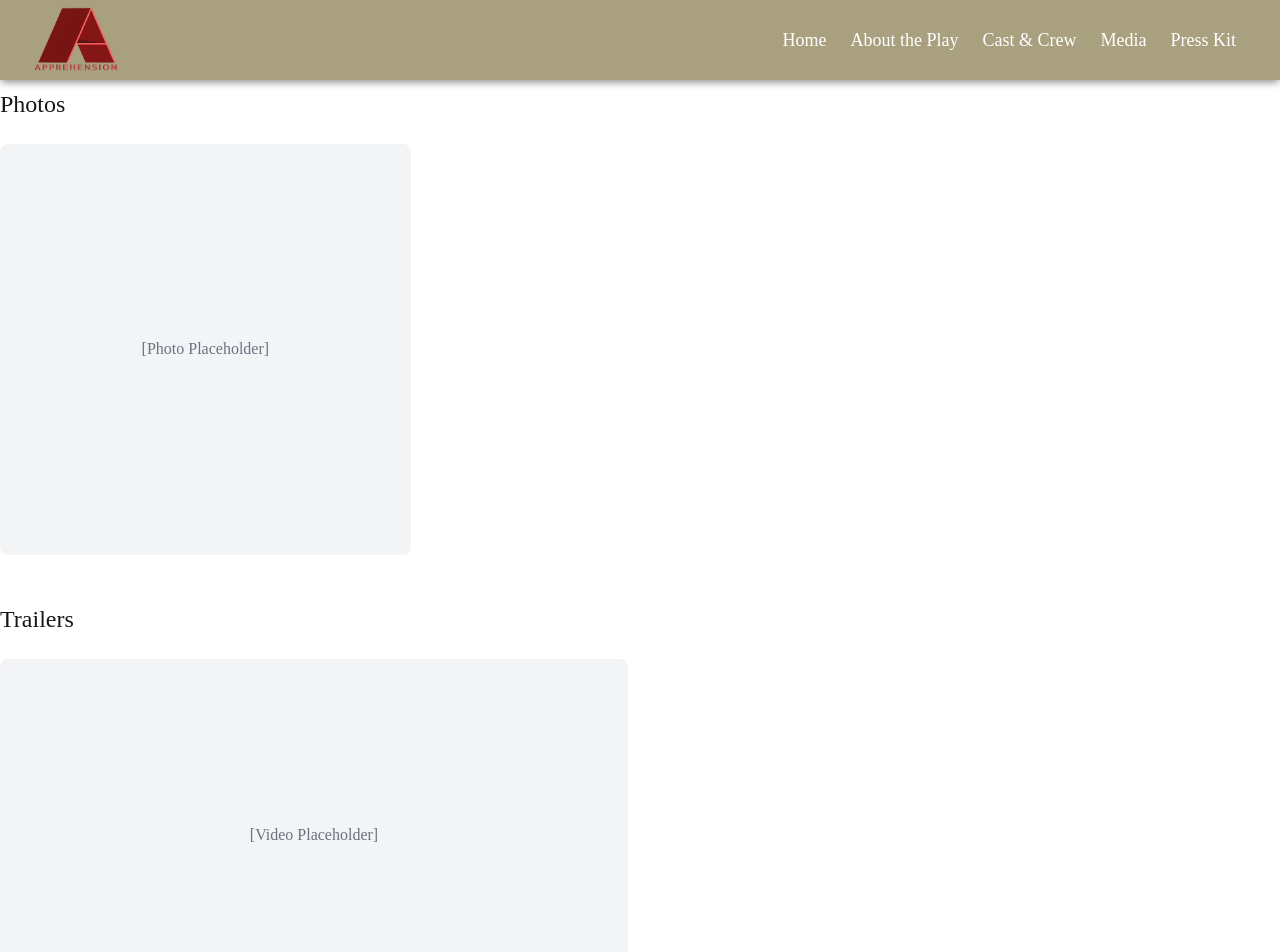
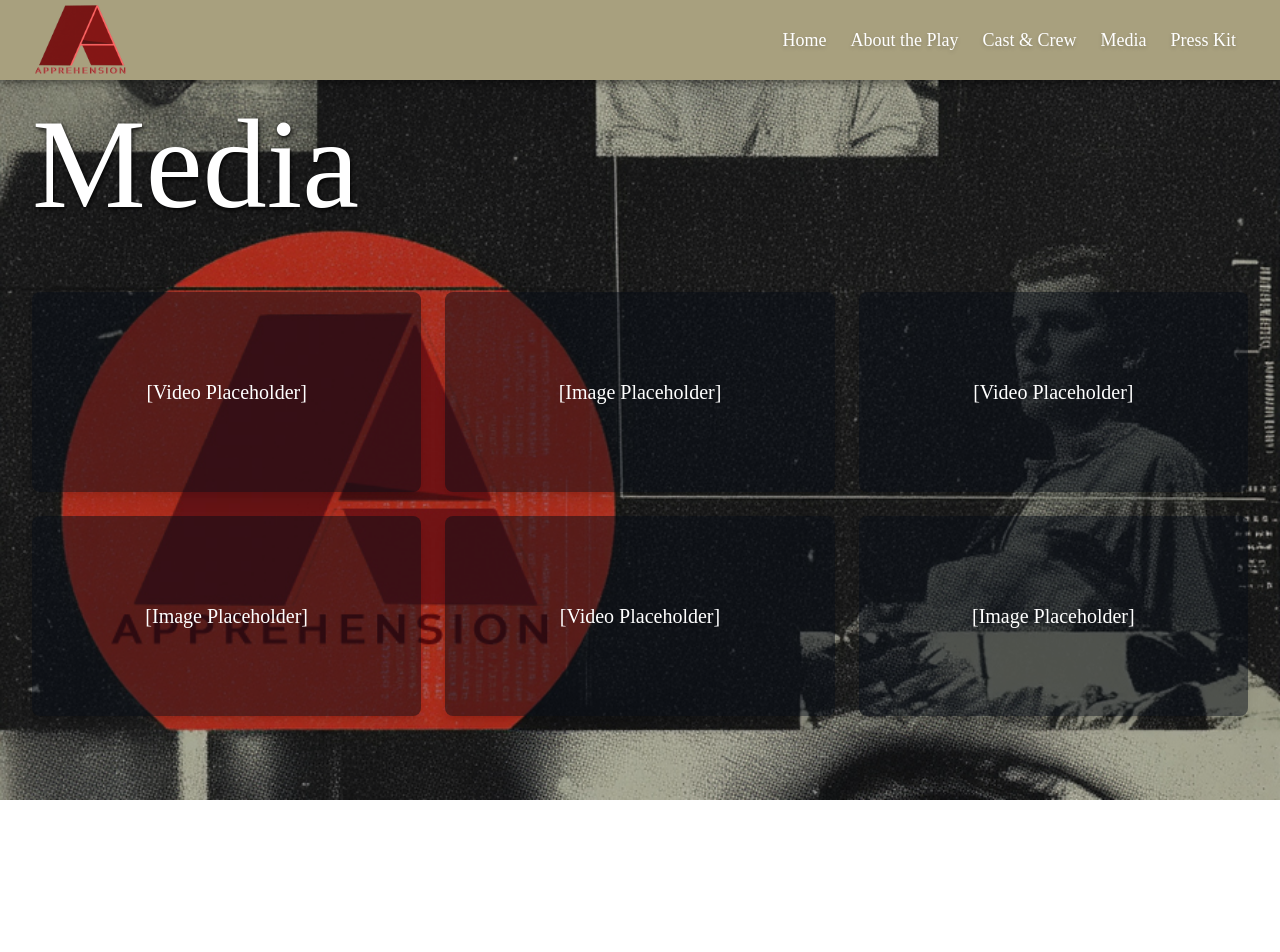
Before and after one commit to lbdeyo/apprehensionplay, a Next.js app: page /media in a window 1280 px wide. Shown: the top 952 px of the page. After the commit the page ends 800 px from the top, so only its background shows below. Built offline with nearby package versions, Linux system fonts and the light colour scheme; a web font is replaced by a local one.

Commit message:
Stubbing out the About and Media pages.

```diff
--- a/app/about/page.tsx
+++ b/app/about/page.tsx
@@ -1,11 +1,28 @@
+
 export default function About() {
     return (
-        <div className="space-y-6">
-            <h1 className="text-4xl">About the Play</h1>
-            <div className="prose max-w-none">
-                <p className="text-lg">
-                    [Placeholder for play description and background information]
-                </p>
+        <div className="relative w-full min-h-screen">
+            {/* Full-bleed background image */}
+            <div className="absolute inset-0 w-full h-full bg-cover bg-top bg-no-repeat z-0" style={{ backgroundImage: 'url(/img/home-bg.jpg)' }} />
+            {/* Overlay */}
+            <div className="absolute inset-0 w-full h-full bg-[#070C17]/15 z-10" />
+            {/* Constrained content */}
+            <div className="relative z-20 w-full max-w-7xl mx-auto space-y-12 pt-20 pb-16 text-left px-4 sm:px-6 lg:px-8">
+                {/* Hero Section */}
+                <section className="space-y-4 text-left">
+                    <div className="relative w-full max-w-max">
+                        <h1 className="text-6xl md:text-7xl  text-white mt-6 md:mt-5 inline-block " style={{ textShadow: "1px 2px 4px rgba(0,0,0,0.9)" }}>
+                            Are you sure you want to know?
+                        </h1>
+                    </div>
+                    <div className="flex flex-col md:flex-row">
+                        <div className="p-5 border-r border-t border-[#BEB58F] md:max-w-[50%] text-white text-2xl md:text-3xl mb-0" style={{ textShadow: "1px 2px 4px rgba(0,0,0,0.9)" }}>
+                            <p className="md:my-2">
+                                Apprehension is a psychological thriller set in a world where the past falters, reality shifts, and the truth is shrouded in deceit. Joe Dempsey struggles to piece together his past, haunted by fragments just beyond recall.
+                            </p>
+                        </div>
+                    </div>
+                </section>
             </div>
         </div>
     );
--- a/app/components/Navigation.tsx
+++ b/app/components/Navigation.tsx
@@ -22,14 +22,16 @@ export default function Navigation() {
                     <div className="flex">
                         <div className="flex-shrink-0 flex items-center">
                             <Link href="/" className="inline-flex items-center" aria-label="Home">
-                                <Image
-                                    src="/img/logo.png"
-                                    alt="Apprehension Play logo"
-                                    width={309}
-                                    height={88}
-                                    style={{ height: '88px', width: 'auto' }}
-                                    priority
-                                />
+                                <div className="transition-transform duration-200 hover:scale-115">
+                                    <Image
+                                        src="/img/logo.png"
+                                        alt="Apprehension Play logo"
+                                        width={340}
+                                        height={97}
+                                        style={{ height: '97px', width: 'auto' }}
+                                        priority
+                                    />
+                                </div>
                             </Link>
                         </div>
                     </div>
@@ -40,7 +42,7 @@ export default function Navigation() {
                             <Link
                                 key={item.path}
                                 href={item.path}
-                                className="px-3 py-2 rounded-md text-lg text-white hover:text-white hover:bg-[#b32b17] transition-colors"
+                                className="px-3 py-2 text-lg text-white hover:text-white transition-colors [text-shadow:_0_2px_4px_rgba(0,0,0,0.2)]"
                             >
                                 {item.name}
                             </Link>
@@ -76,7 +78,7 @@ export default function Navigation() {
                             <Link
                                 key={item.path}
                                 href={item.path}
-                                className="block px-3 py-2 rounded-md text-lg text-white hover:text-white hover:bg-[#b32b17] transition-colors"
+                                className="block px-3 py-2 text-lg text-white hover:text-white transition-colors [text-shadow:_0_2px_4px_rgba(0,0,0,0.2)]"
                                 onClick={() => setIsMenuOpen(false)}
                             >
                                 {item.name}
--- a/app/media/page.tsx
+++ b/app/media/page.tsx
@@ -1,38 +1,123 @@
+'use client';
+
+import { useState } from 'react';
+
 export default function Media() {
+    const [selectedMedia, setSelectedMedia] = useState<{ type: 'video' | 'image', src: string } | null>(null);
+
+    const handleMediaClick = (type: 'video' | 'image', src: string) => {
+        setSelectedMedia({ type, src });
+    };
+
+    const handleCloseModal = () => {
+        setSelectedMedia(null);
+    };
+
     return (
-        <div className="space-y-12">
-            <h1 className="text-4xl">Media</h1>
+        <div className="relative w-full min-h-screen">
+            {/* Full-bleed background image */}
+            <div className="absolute inset-0 w-full h-full bg-cover bg-top bg-no-repeat z-0" style={{ backgroundImage: 'url(/img/apprehension-poster-concept-bg.jpg)' }} />
+            {/* Overlay */}
+            <div className="absolute inset-0 w-full h-full bg-[#070C17]/15 z-10" />
+            {/* Constrained content */}
+            <div className="relative z-20 w-full max-w-7xl mx-auto space-y-12 pt-20 pb-16 text-left px-4 sm:px-6 lg:px-8">
+                {/* Hero Section */}
+                <section className="space-y-4 text-left">
+                    <div className="relative w-full max-w-max">
+                        <h1 className="text-6xl md:text-9xl lg:text-9xl text-white mt-6 md:mt-5 inline-block" style={{ textShadow: "1px 2px 4px rgba(0,0,0,0.9)" }}>
+                            Media
+                        </h1>
+                    </div>
+                </section>
 
-            <section className="space-y-6">
-                <h2 className="text-2xl">Photos</h2>
-                <div className="grid grid-cols-1 md:grid-cols-2 lg:grid-cols-3 gap-6">
-                    {/* Photo gallery will go here */}
-                    <div className="aspect-square bg-gray-100 rounded-lg flex items-center justify-center">
-                        <p className="text-gray-500">[Photo Placeholder]</p>
+                {/* Media Grid Section */}
+                <section className="mt-16">
+                    <div className="grid grid-cols-1 md:grid-cols-2 lg:grid-cols-3 gap-6 auto-rows-[200px]">
+                        {/* Placeholder items - these will be replaced with actual media content */}
+                        <div
+                            className="bg-[#070C17]/50 p-4 rounded-lg shadow-lg cursor-pointer transform transition-transform duration-300 hover:scale-105"
+                            onClick={() => handleMediaClick('video', '/path/to/video1')}
+                        >
+                            <div className="w-full h-full flex items-center justify-center text-white text-xl">
+                                [Video Placeholder]
+                            </div>
+                        </div>
+                        <div
+                            className="bg-[#070C17]/50 p-4 rounded-lg shadow-lg cursor-pointer transform transition-transform duration-300 hover:scale-105"
+                            onClick={() => handleMediaClick('image', '/path/to/image1')}
+                        >
+                            <div className="w-full h-full flex items-center justify-center text-white text-xl">
+                                [Image Placeholder]
+                            </div>
+                        </div>
+                        <div
+                            className="bg-[#070C17]/50 p-4 rounded-lg shadow-lg cursor-pointer transform transition-transform duration-300 hover:scale-105"
+                            onClick={() => handleMediaClick('video', '/path/to/video2')}
+                        >
+                            <div className="w-full h-full flex items-center justify-center text-white text-xl">
+                                [Video Placeholder]
+                            </div>
+                        </div>
+                        <div
+                            className="bg-[#070C17]/50 p-4 rounded-lg shadow-lg cursor-pointer transform transition-transform duration-300 hover:scale-105"
+                            onClick={() => handleMediaClick('image', '/path/to/image2')}
+                        >
+                            <div className="w-full h-full flex items-center justify-center text-white text-xl">
+                                [Image Placeholder]
+                            </div>
+                        </div>
+                        <div
+                            className="bg-[#070C17]/50 p-4 rounded-lg shadow-lg cursor-pointer transform transition-transform duration-300 hover:scale-105"
+                            onClick={() => handleMediaClick('video', '/path/to/video3')}
+                        >
+                            <div className="w-full h-full flex items-center justify-center text-white text-xl">
+                                [Video Placeholder]
+                            </div>
+                        </div>
+                        <div
+                            className="bg-[#070C17]/50 p-4 rounded-lg shadow-lg cursor-pointer transform transition-transform duration-300 hover:scale-105"
+                            onClick={() => handleMediaClick('image', '/path/to/image3')}
+                        >
+                            <div className="w-full h-full flex items-center justify-center text-white text-xl">
+                                [Image Placeholder]
+                            </div>
+                        </div>
                     </div>
-                </div>
-            </section>
+                </section>
 
-            <section className="space-y-6">
-                <h2 className="text-2xl">Trailers</h2>
-                <div className="grid grid-cols-1 md:grid-cols-2 gap-6">
-                    {/* Video trailers will go here */}
-                    <div className="aspect-video bg-gray-100 rounded-lg flex items-center justify-center">
-                        <p className="text-gray-500">[Video Placeholder]</p>
+                {/* Modal/Lightbox */}
+                {selectedMedia && (
+                    <div
+                        className="fixed inset-0 bg-black/90 z-50 flex items-center justify-center p-4 transition-opacity duration-300"
+                        onClick={handleCloseModal}
+                    >
+                        <button
+                            className="absolute top-4 right-4 text-white text-4xl hover:text-gray-300 transition-colors"
+                            onClick={handleCloseModal}
+                        >
+                            ×
+                        </button>
+                        <div
+                            className="relative max-w-7xl max-h-[90vh] w-full transform transition-transform duration-300"
+                            onClick={(e) => e.stopPropagation()}
+                        >
+                            {selectedMedia.type === 'video' ? (
+                                <video
+                                    src={selectedMedia.src}
+                                    controls
+                                    className="w-full h-full object-contain"
+                                />
+                            ) : (
+                                <img
+                                    src={selectedMedia.src}
+                                    alt="Enlarged media"
+                                    className="w-full h-full object-contain"
+                                />
+                            )}
+                        </div>
                     </div>
-                </div>
-            </section>
-
-            <section className="space-y-6">
-                <h2 className="text-2xl">Pull Quotes</h2>
-                <div className="space-y-4">
-                    {/* Pull quotes will go here */}
-                    <blockquote className="border-l-4 border-gray-200 pl-4 py-2">
-                        <p className="text-lg italic">"[Pull quote placeholder]"</p>
-                        <footer className="text-sm text-gray-600 mt-2">— [Source]</footer>
-                    </blockquote>
-                </div>
-            </section>
+                )}
+            </div>
         </div>
     );
 }
```
Also changed, not shown: public/img/apprehension-poster-concept-bg.jpg (added).
